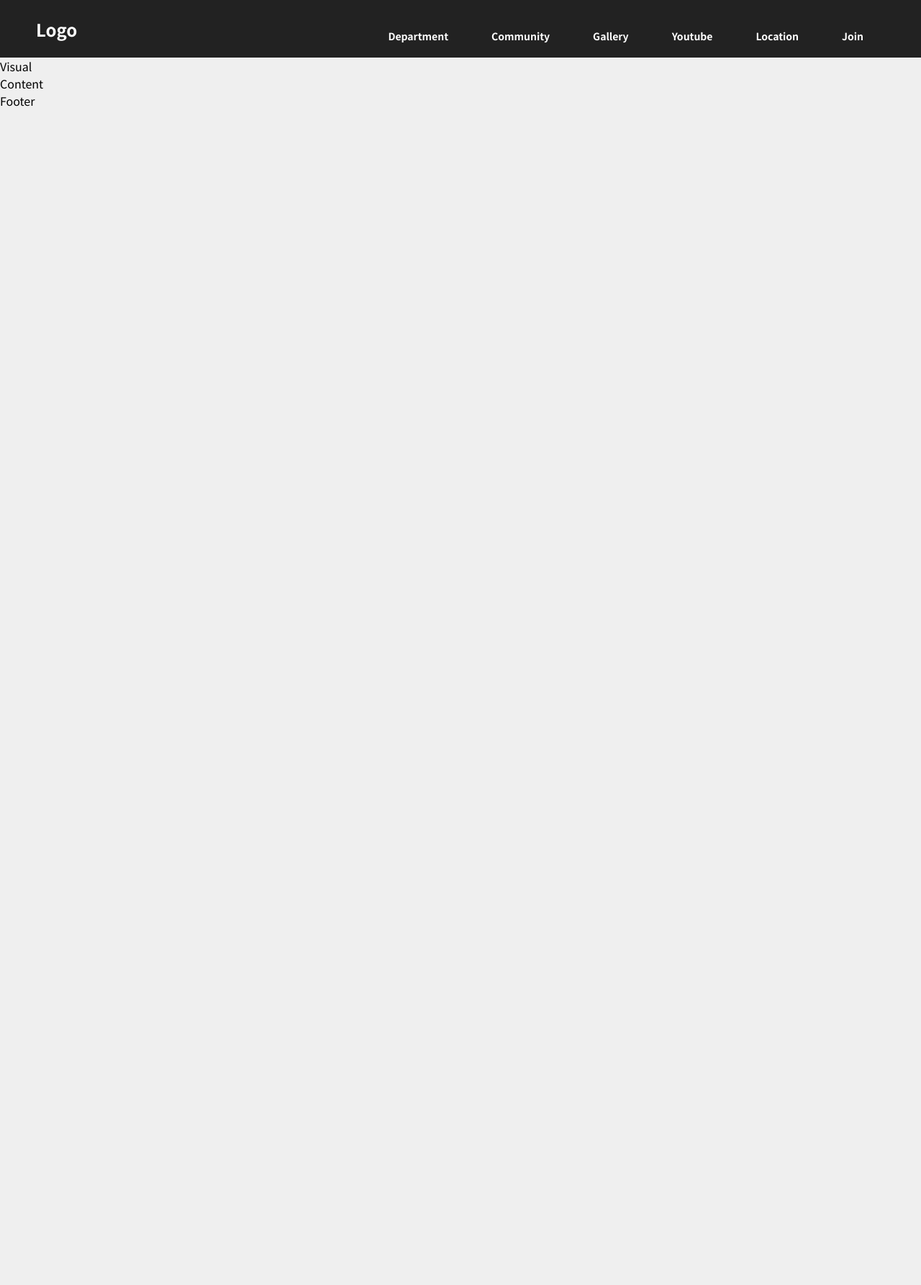
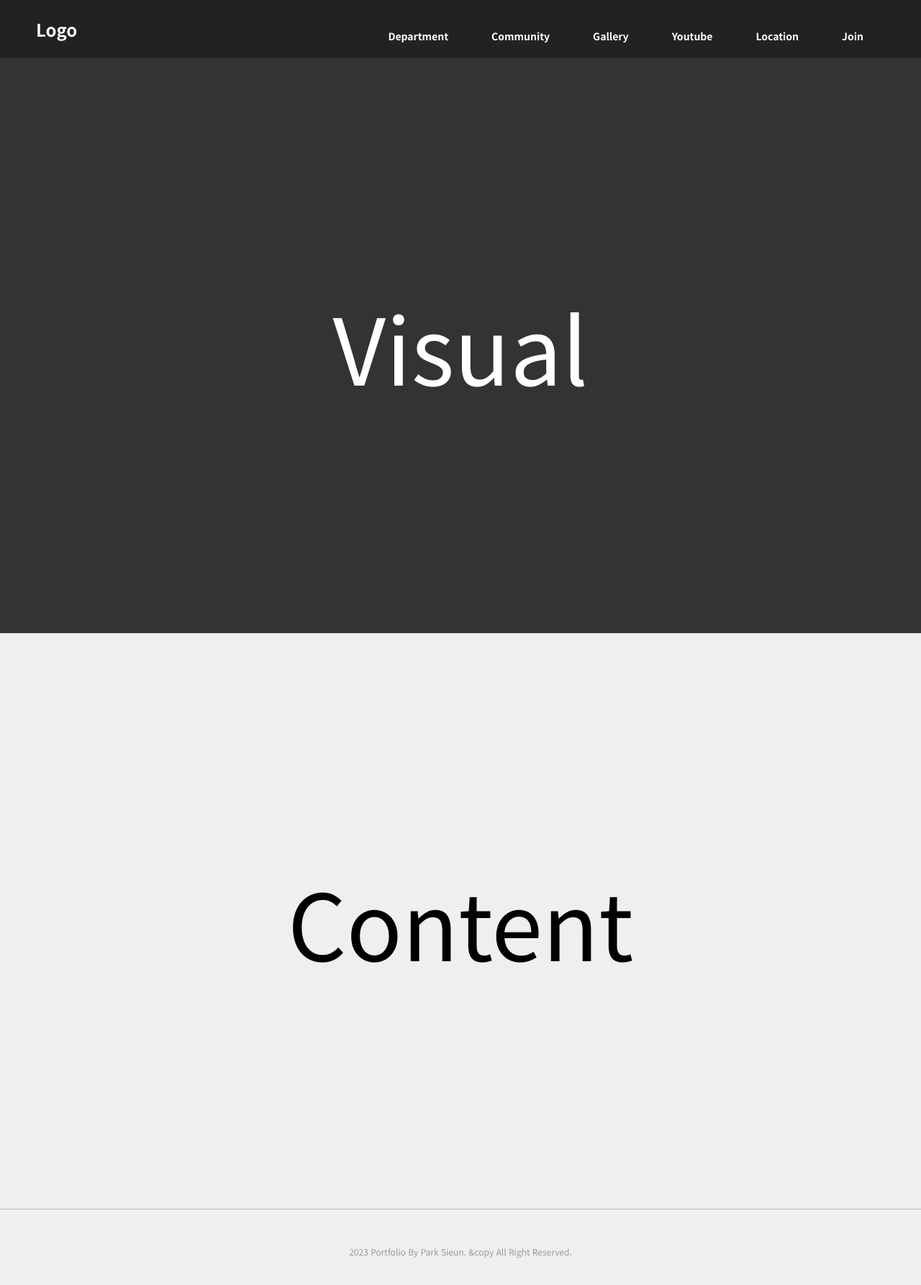
Before and after one commit to devparkse/profile, a React (Create React App) app: page / in a window 1280 px wide. Shown: the top 1786 px of the page at 72% size. Before the commit the page ends 800 px from the top, so only its background shows below. Built offline with nearby package versions, Linux system fonts and the light colour scheme.

Commit message:
Switch문 적용

```diff
--- a/src/App.js
+++ b/src/App.js
@@ -1,4 +1,4 @@
-import { Route } from "react-router-dom";
+import { Route, Switch } from "react-router-dom";
 
 // common
 import Header from "./components/common/Header";
@@ -17,12 +17,21 @@
 function App() {
   return (
     <>
-      <Header />
+      {/* 화면에 중첩되는 컴포넌트가 있는 경우 Switch 를 활용한다. */}
+      <Switch>
+        <Route exact path="/">
+          {/* 라우터 값에 따라서 Header props 로 type="main" 을 전달 */}
+          <Header type={"main"} />
+          <Visual />
+          <Content />
+        </Route>
 
-      <Route exact path="/">
-        <Visual />
-        <Content />
-      </Route>
+        {/* 라우터에 따라서 Header 의 css 를 달리하겠다. */}
+        {/* 중첩되는 Header 에 대한 처리가 필요하다. */}
+        {/* 컴포넌트를 출력하는 3번째 방법 */}
+        {/* <Header type={"sub"} /> */}
+        <Route path="/" render={() => <Header type={"sub"} />} />
+      </Switch>
 
       <Route path="/department" component={Department} />
       <Route path="/community" component={Community} />
--- a/src/components/common/Footer.js
+++ b/src/components/common/Footer.js
@@ -1,9 +1,13 @@
-import React from 'react'
+import React from "react";
 
 const Footer = () => {
   return (
-    <div>Footer</div>
-  )
-}
+    <footer>
+      <div className="inner">
+        <p>2023 Portfolio By Park Sieun. &copy All Right Reserved.</p>
+      </div>
+    </footer>
+  );
+};
 
-export default Footer
+export default Footer;
--- a/src/components/main/Content.js
+++ b/src/components/main/Content.js
@@ -2,7 +2,7 @@
 
 const Content = () => {
   return (
-    <div>Content</div>
+    <main>Content</main>
   )
 }
 
--- a/src/components/main/Visual.js
+++ b/src/components/main/Visual.js
@@ -1,9 +1,7 @@
-import React from 'react'
+import React from "react";
 
 const Visual = () => {
-  return (
-    <div>Visual</div>
-  )
-}
+  return <div id="visual">Visual</div>;
+};
 
-export default Visual
+export default Visual;
--- a/src/scss/common/_footer.scss
+++ b/src/scss/common/_footer.scss
@@ -0,0 +1,14 @@
+footer {
+  width: 100%;
+  border-top: 1px solid #bbb;
+  .inner {
+    width: 1180px;
+    margin: 0 auto;
+    padding: 50px;
+    p {
+      font-size: 12px;
+      color: #999;
+      text-align: center;
+    }
+  }
+}
--- a/src/scss/main/_content.scss
+++ b/src/scss/main/_content.scss
@@ -0,0 +1,8 @@
+main {
+  width: 100%;
+  height: 100vh;
+  display: flex;
+  justify-content: center;
+  align-items: center;
+  font-size: 10vw;
+}
--- a/src/scss/main/_visual.scss
+++ b/src/scss/main/_visual.scss
@@ -0,0 +1,10 @@
+#visual {
+  width: 100%;
+  height: 100vh;
+  background-color: #333;
+  display: flex;
+  justify-content: center;
+  align-items: center;
+  font-size: 10vw;
+  color: #fff;
+}
```
Also changed, not shown: 1 other file (tests, documents, lock files or other folders).
